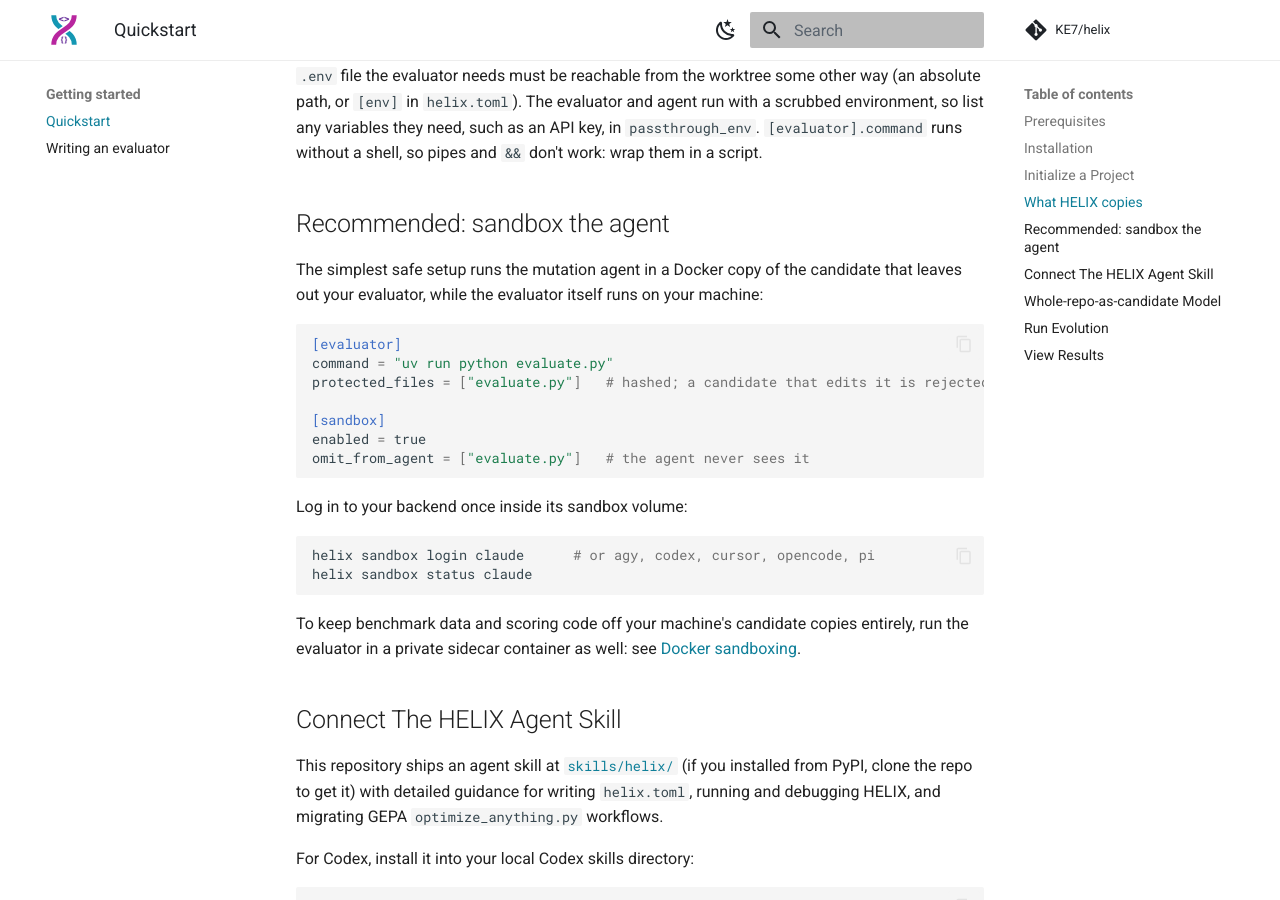
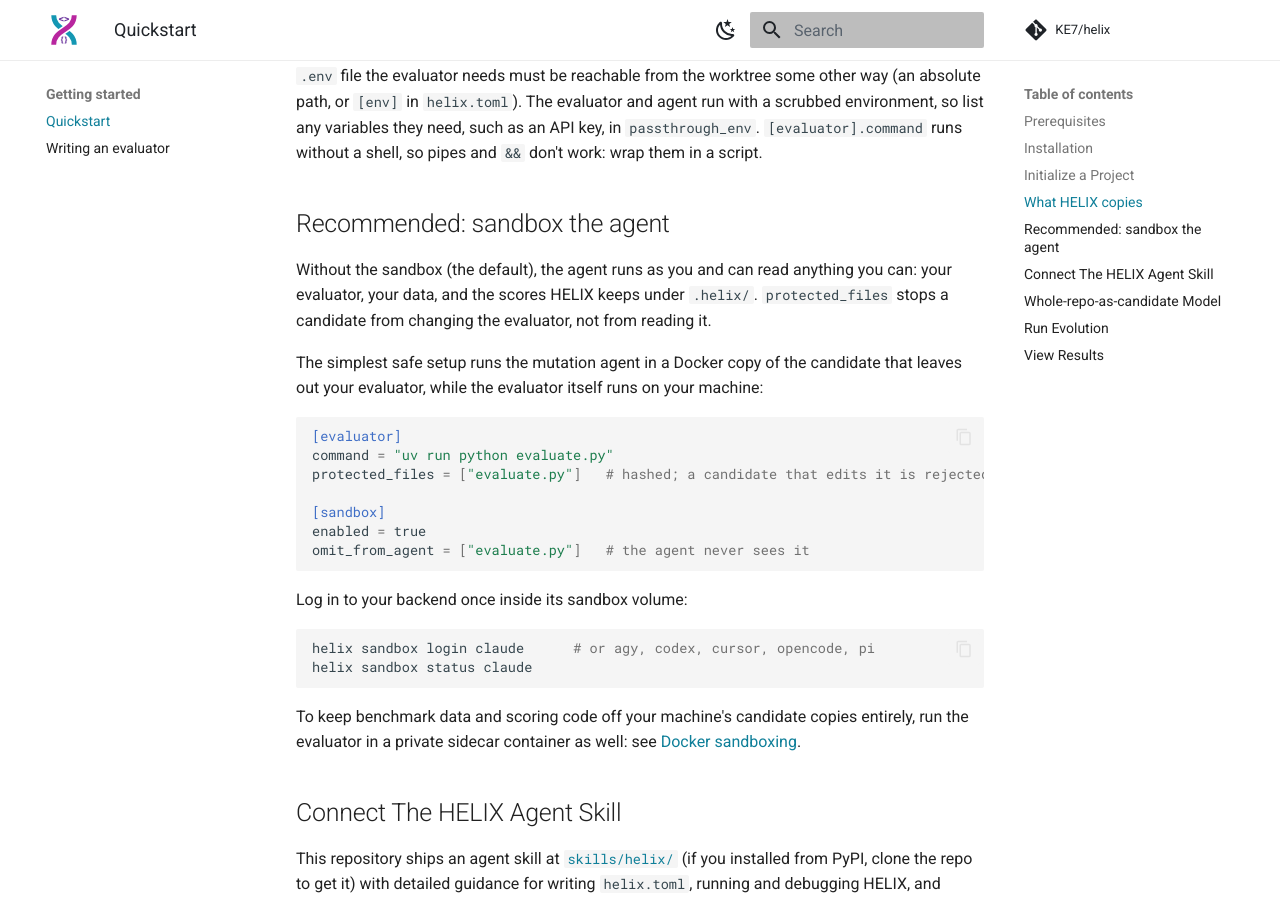
Before and after one commit to KE7/helix, an MkDocs documentation site: the page built from docs/getting-started/quickstart.md, in a window 1280 px wide and 900 px high, scrolled down 1017 px. Built offline with MkDocs 1.6.1 and Material for MkDocs 9.7.7, drawn with Linux system fonts in a browser that asks for light colours; comment, search, counter and statistics services are not loaded.

Commit message:
Release date 2026-11-09; say what an unsandboxed agent can read
The quickstart now states that without the sandbox (the default) the
agent can read the evaluator, the data and the scores under .helix/,
as two pi runs did; protected_files only stops edits.

Co-Authored-By: Claude Opus 5.5 <noreply@anthropic.com>

```diff
--- a/docs/getting-started/quickstart.md
+++ b/docs/getting-started/quickstart.md
@@ -31,6 +31,8 @@ Then write the evaluator: see [Writing an evaluator](evaluator.md). Run it by ha
 Each candidate is a git worktree of your repo at `HEAD`, plus your uncommitted and untracked changes. Files your `.gitignore` excludes are **not** copied: a virtualenv, downloaded data or a `.env` file the evaluator needs must be reachable from the worktree some other way (an absolute path, or `[env]` in `helix.toml`). The evaluator and agent run with a scrubbed environment, so list any variables they need, such as an API key, in `passthrough_env`. `[evaluator].command` runs without a shell, so pipes and `&&` don't work: wrap them in a script.
 
 ## Recommended: sandbox the agent
+
+Without the sandbox (the default), the agent runs as you and can read anything you can: your evaluator, your data, and the scores HELIX keeps under `.helix/`. `protected_files` stops a candidate from changing the evaluator, not from reading it.
 
 The simplest safe setup runs the mutation agent in a Docker copy of the candidate that leaves out your evaluator, while the evaluator itself runs on your machine:
 
```
Also changed, not shown: CHANGELOG.md (+1 -1 lines), 1 other file.
